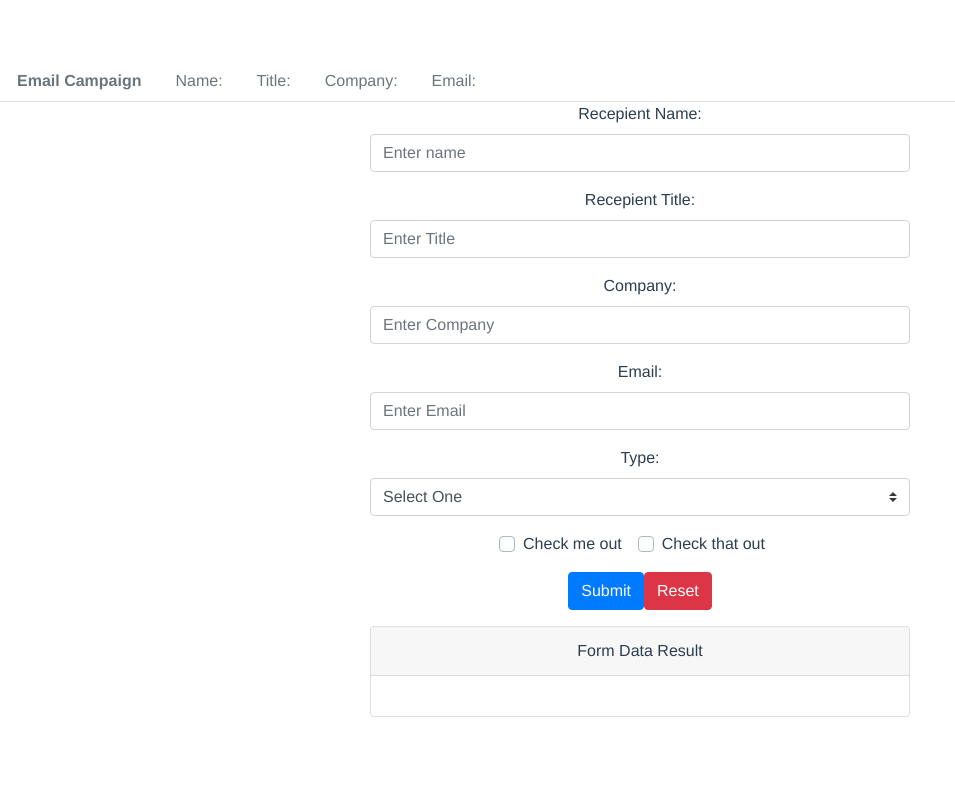
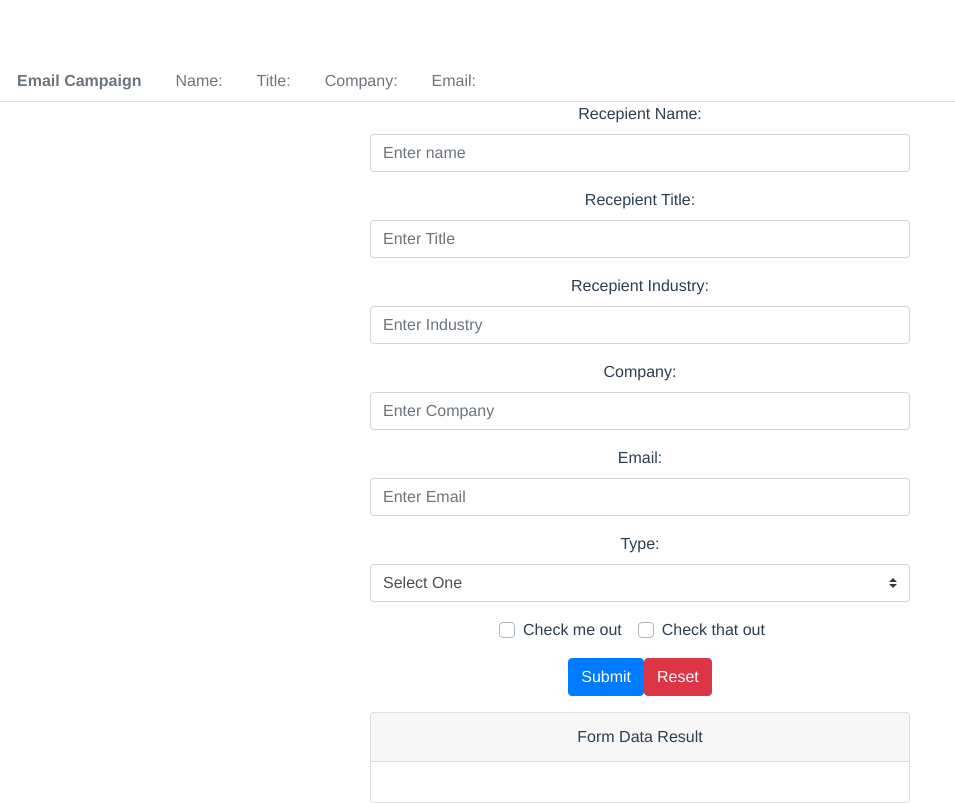
Before and after one commit to GreatDeveloper66/email-contact-campaigns, a Vue app: page / in a window 1280 px wide. Shown: the whole page, without its empty margins (0-955 px from the left). Built offline with nearby package versions, Linux system fonts and the light colour scheme.

Commit message:
Add Industy field

```diff
--- a/src/components/Form.vue
+++ b/src/components/Form.vue
@@ -20,25 +20,34 @@
         ></b-form-input>
       </b-form-group>
 
-      <b-form-group id="input-group-3" label="Company:" label-for="input-3">
+      <b-form-group id="input-group-3" label="Recepient Industry:" label-for="input-3">
         <b-form-input
           id="input-3"
+          v-model="form.industry"
+          required
+          placeholder="Enter Industry"
+        ></b-form-input>
+      </b-form-group>
+
+      <b-form-group id="input-group-4" label="Company:" label-for="input-4">
+        <b-form-input
+          id="input-4"
           v-model="form.company"
           required
           placeholder="Enter Company"
         ></b-form-input>
       </b-form-group>
 
-      <b-form-group id="input-group-4" label="Email:" label-for="input-4">
+      <b-form-group id="input-group-5" label="Email:" label-for="input-5">
         <b-form-input
-          id="input-4"
+          id="input-5"
           v-model="form.email"
           required
           placeholder="Enter Email"
         ></b-form-input>
       </b-form-group>
 
-      <b-form-group id="input-group-5" label="Type:" label-for="input-5">
+      <b-form-group id="input-group-6" label="Type:" label-for="input-6">
         <b-form-select
           id="input-5"
           v-model="form.type"
@@ -72,6 +81,7 @@
         form: {
           name: '',
           title: '',
+          industry: '',
           company: '',
           email: '',
           type: null,
@@ -91,7 +101,7 @@
         `Hi ${this.form.name},I came across your profile on LinkedIn and
         felt compelled to reach out to you. As someone with a desire to
         work as a Software Engineer within the Tech industry, your background in
-        the tech industry and the journey that led you to your current role at
+        the ${this.form.industry} industry and the journey that led you to your current role at
         ${this.form.company} as a ${this.form.title} is interesting to me. While
         this may be a bit forward, I would love to virtually connect with you to
         gain some advice and hear your story. I am sure you are quite busy, but
```
